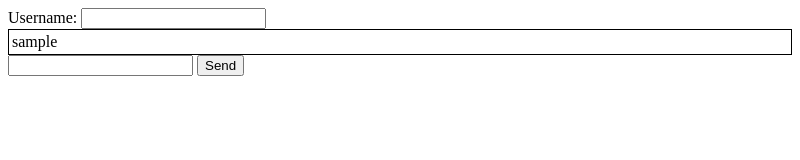
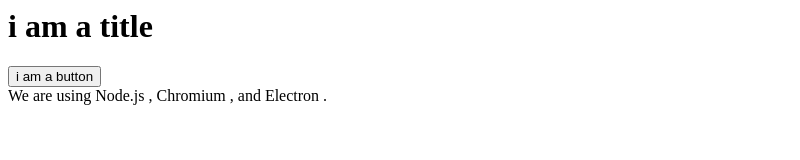
Before and after one commit to matsoebi/simplechat, an Electron app: page index.html in a window 800 px wide. Drawn offline with nearby package versions, Linux system fonts and the light colour scheme.

Commit message:
recreate project with electron

```diff
--- a/index.html
+++ b/index.html
@@ -1,26 +1,20 @@
-<!DOCTYPE html>
-<html lang="en">
+<html>
     <head>
-    <meta charset="UTF-8">
-    <meta name="viewport" content="width=device-width, initial-scale=1.0">
-    <link rel="stylesheet" href="styles/stylesheet.css">
-    <title>test chat index html</title>
+        <meta charset="UTF8">
+        <title>Test app react/electron</title>
+        <!--react-->
+        <script src="https://unpkg.com/react@17/umd/react.development.js" crossorigin></script>
+        <script src="https://unpkg.com/react-dom@17/umd/react-dom.development.js" crossorigin></script>
+        <!--mine-->
     </head>
-
     <body>
-
         <div>
-    <text>Username:</text>
-    <input type="text" id="username" name="username"></input>
+            <h1>i am a title</h1>
+            <button>i am a button</button>
         </div>
-
-<div id="messageField" class="messageField">
-    <text>sample</text>
-</div>
-
-<div>
-    <input type="text" id="message" name="message"></input>
-    <button id="btn_send" name="btn_send">Send</button>
+        <div>We are using Node.js <span id="node-version"></span>,
+            Chromium <span id="chrome-version"></span>,
+            and Electron <span id="electron-version"></span>.
         </div>
     </body>
 </html>
--- a/styles/stylesheet.css
+++ /dev/null
@@ -1,10 +0,0 @@
-.global {
-    font-family: "Monaco", "Courier New", Courier, monospace;
-}
-
-.messageField{
-    border: 1px solid black;
-    text-align: left;
-    margin: auto;
-    padding: 3px;
-}
```
Also changed, not shown: main.js (added, +11 -0 lines), package.json (added, +23 -0 lines), 1 other file. Lines whose indentation alone changed are shown as unchanged.
